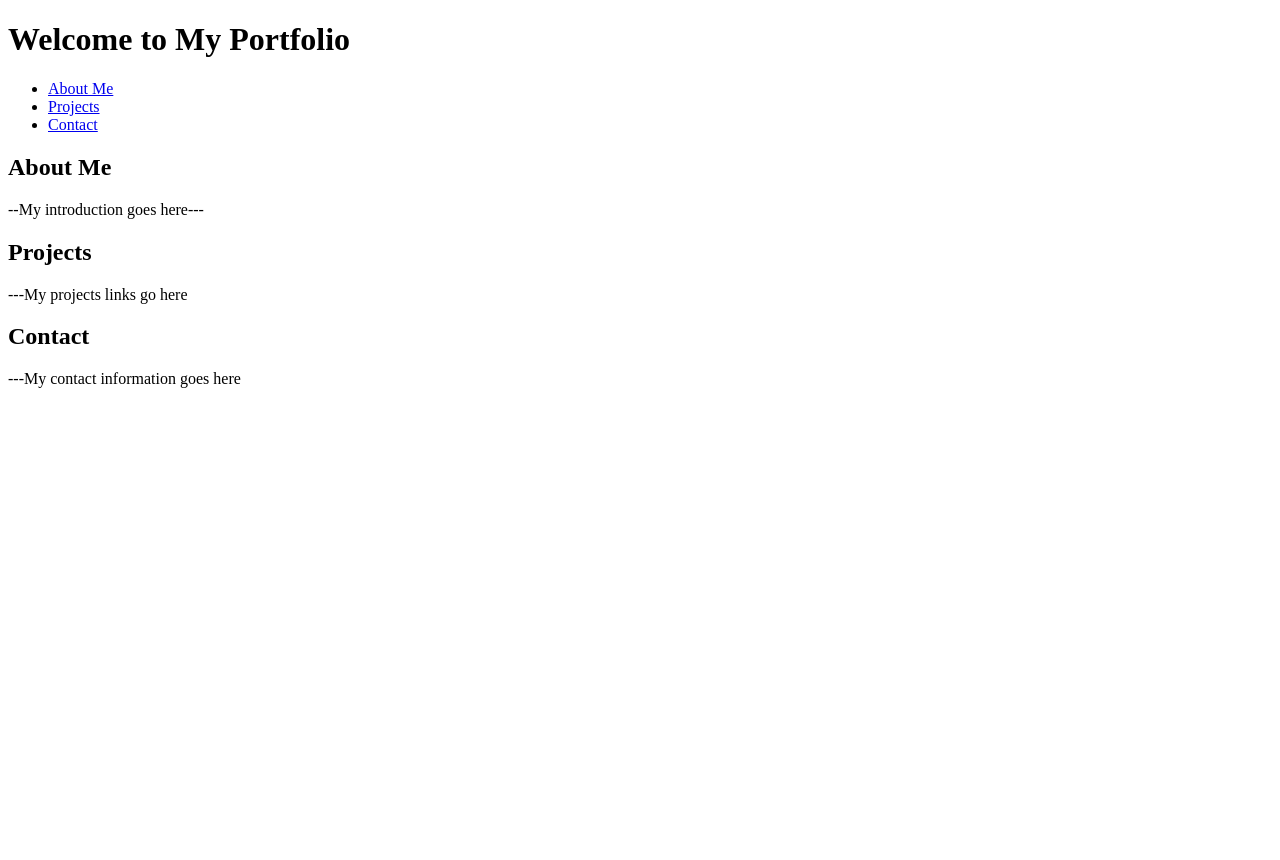
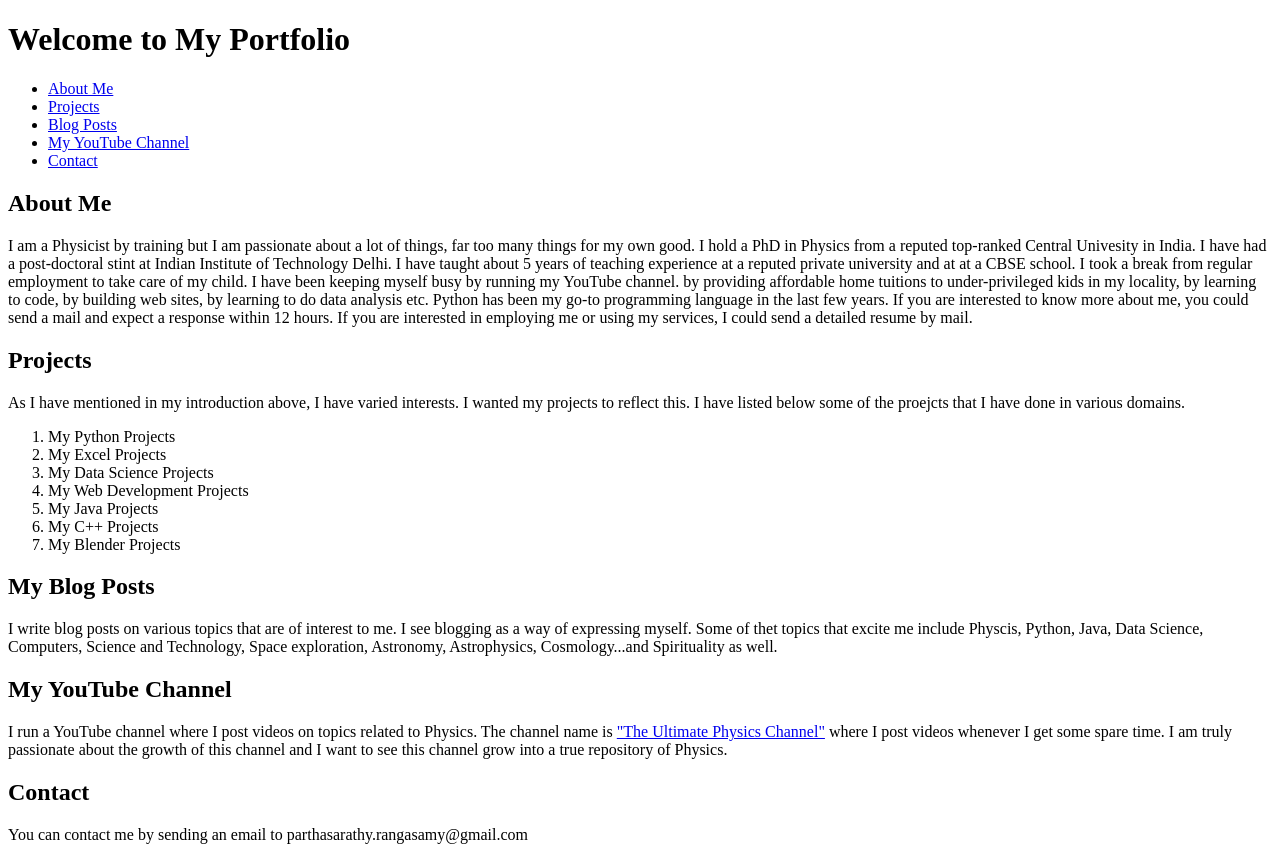
Before and after one commit to dr-parthasarathy-r/portfolio, a plain HTML site: page index.html in a window 1280 px wide. Before the commit the page ends 800 px from the top, so only its background shows below. Drawn offline with Linux system fonts and the light colour scheme.

Commit message:
Update index.html
Just a few more changes to the first draft. More details of the things that would go in my portfolio. Just more of the framework elements.

```diff
--- a/index.html
+++ b/index.html
@@ -12,21 +12,47 @@
       <ul>
         <li><a href="#about">About Me</a></li>
         <li><a href="#projects">Projects</a></li>
+        <li><a href="#Blogposts">Blog Posts</a></li>
+        <li><a href="https://www.youtube.com/theultimatephysicschannel">My YouTube Channel</a></li>
         <li><a href="#contact">Contact</a></li>
+
       </ul>
     </nav>
   </header>
   <section id="about">
     <h2>About Me</h2>
-    <p>--My introduction goes here---</p>
+    <p>I am a Physicist by training but I am passionate about a lot of things, far too many things for my own good. I hold a PhD in Physics from a reputed top-ranked Central
+    Univesity in India. I have had a post-doctoral stint at Indian Institute of Technology Delhi. I have taught about 5 years of teaching experience at a reputed private university and at at a CBSE school. I took a break
+    from regular employment to take care of my child. I have been keeping myself busy by running my YouTube channel. by providing affordable home tuitions to under-privileged kids in my locality, by learning to code, by building web sites, by learning to do data analysis  etc.
+    Python has been my go-to programming language in the last few years. If you are interested to know more about me, you could send a mail and expect a response within 12 hours. If you are interested in employing me or using my services, I could send a detailed resume by mail. </p>
   </section>
   <section>
     <h2>Projects</h2>
-    <p>---My projects links go here</p>
+    <p>As I have mentioned in my introduction above, I have varied interests. I wanted my projects to reflect this. I have listed below some of the proejcts that
+    I have done in various domains.</p>
+    <ol>
+      <li>My Python Projects</li>
+      <li>My Excel Projects</li>
+      <li>My Data Science Projects</li>
+      <li>My Web Development Projects</li>
+      <li>My Java Projects</li>
+      <li>My C++ Projects</li>
+      <li>My Blender Projects</li>
+    </ol>
   </section>
   <section>
+    <h2>My Blog Posts</h2>
+    <p>I write blog posts on various topics that are of interest to me. I see blogging as a way of expressing myself. Some of thet topics that excite me include
+    Physcis, Python, Java, Data Science, Computers, Science and Technology, Space exploration, Astronomy, Astrophysics, Cosmology...and Spirituality as well. </p>
+  </section>
+  <section>
+    <section>
+    <h2>My YouTube Channel</h2>
+    <p>I run a YouTube channel where I post videos on topics related to Physics. The channel name is <a href="https://www.youtube.com/theultimatephysicschannel">"The Ultimate Physics Channel"</a>
+    where I post videos whenever I get some spare time. I am truly passionate about the growth of this channel and I want to see this channel grow into a true repository of Physics.</p>
+  </section>
     <h2>Contact</h2>
-    <p>---My contact information goes here</p>
+    <p>You can contact me by sending an email to parthasarathy.rangasamy@gmail.com</p>
   </section>
 
 </body>
```
